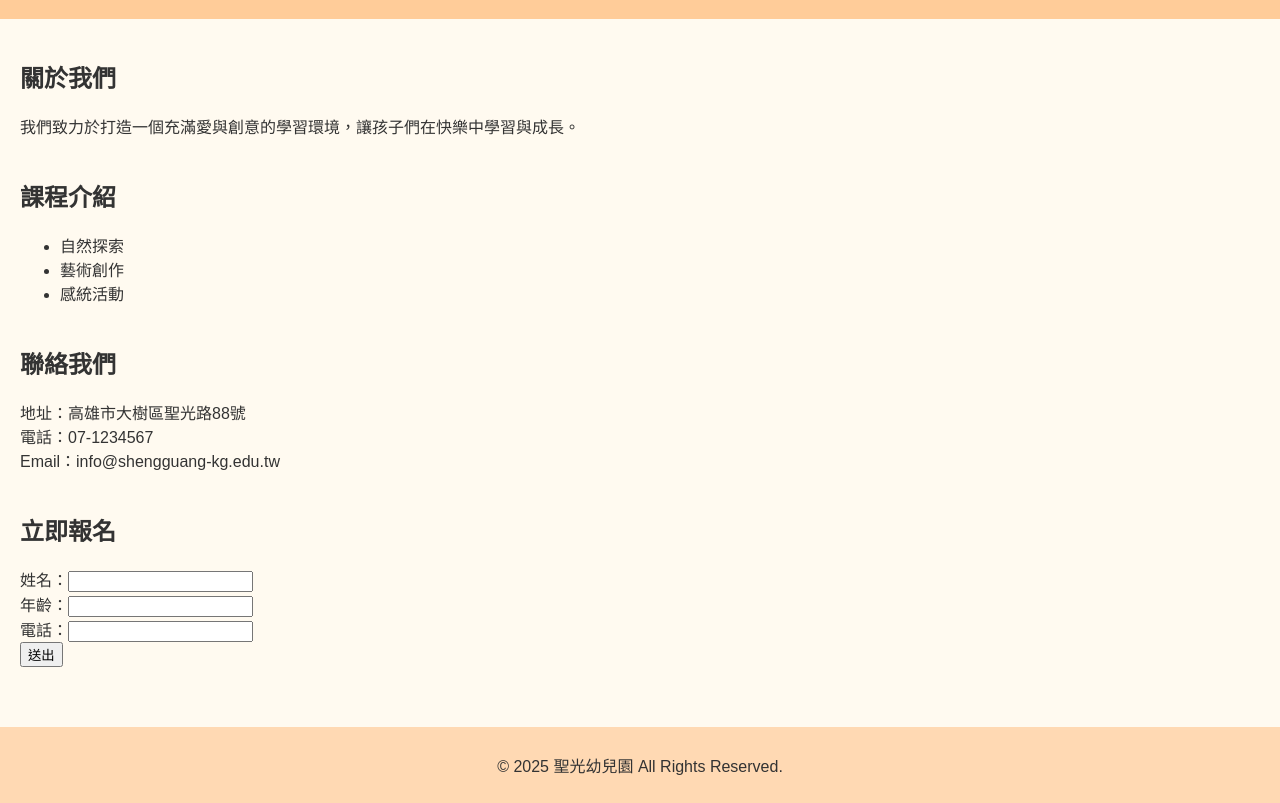
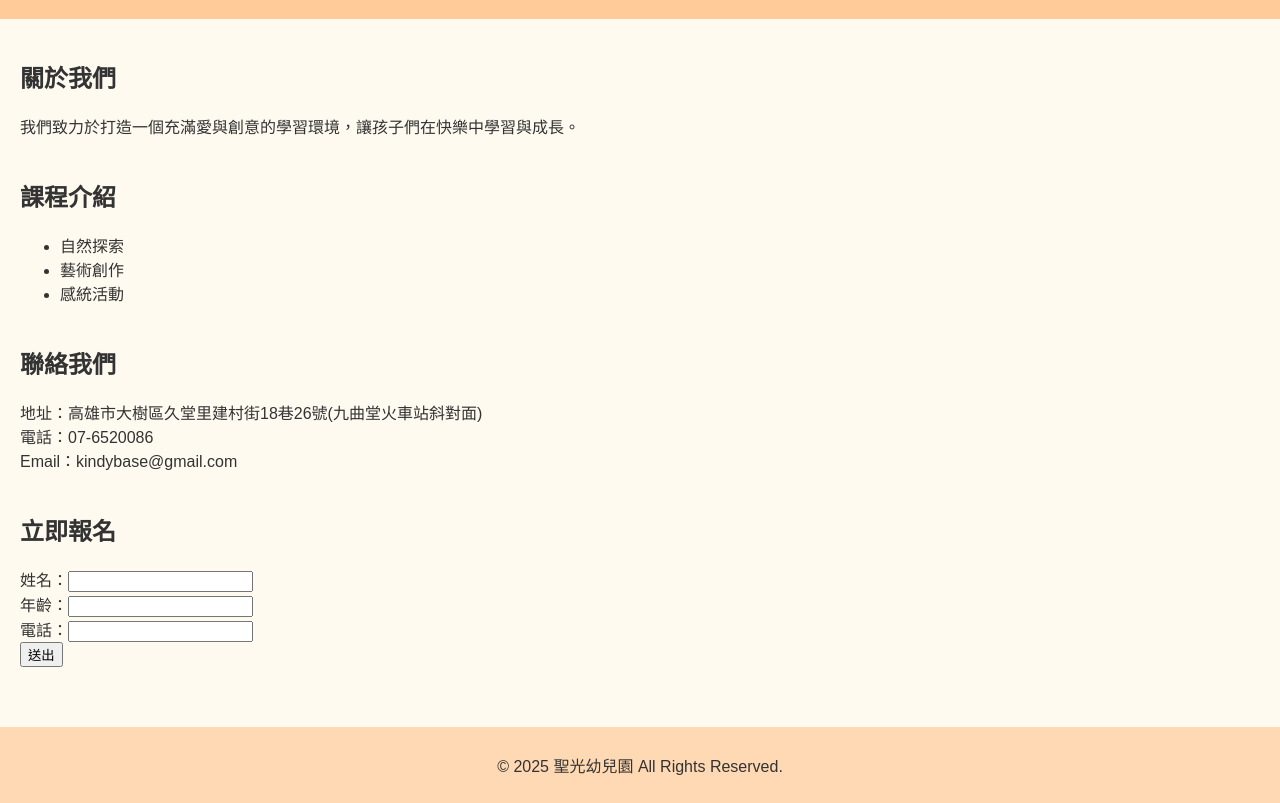
Before and after one commit to kindybase/happykids, a plain HTML site: page index.html in a window 1280 px wide. Shown: the part 91-894 px from the top of the page. Drawn offline with Linux system fonts and the light colour scheme.

Commit message:
Update index.html

```diff
--- a/index.html
+++ b/index.html
@@ -32,7 +32,7 @@
     </section>
     <section id="contact">
       <h2>聯絡我們</h2>
-      <p>地址：高雄市大樹區聖光路88號<br>電話：07-1234567<br>Email：info@shengguang-kg.edu.tw</p>
+      <p>地址：高雄市大樹區久堂里建村街18巷26號(九曲堂火車站斜對面)<br>電話：07-6520086<br>Email：kindybase@gmail.com
     </section>
     <section id="enroll">
       <h2>立即報名</h2>
```
